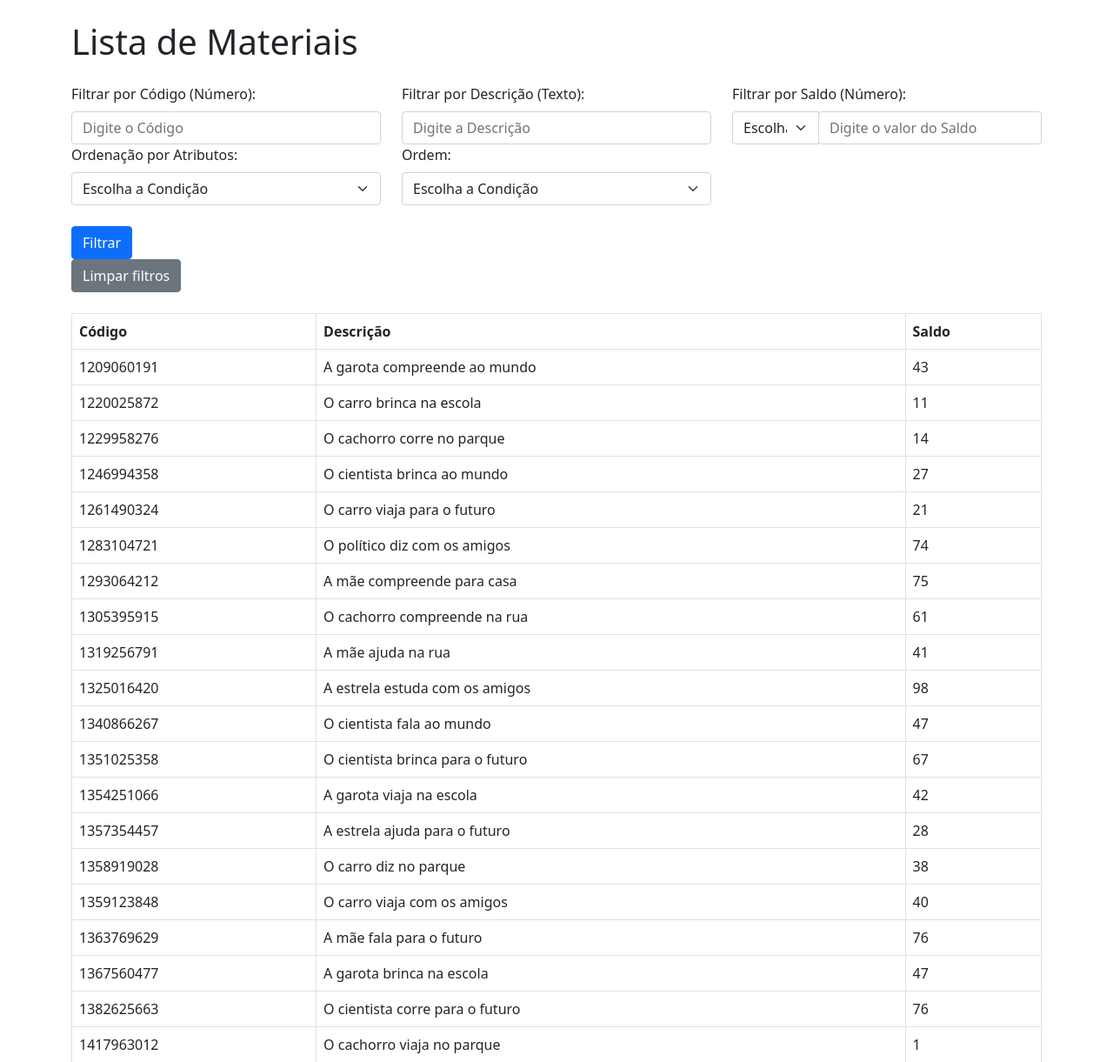
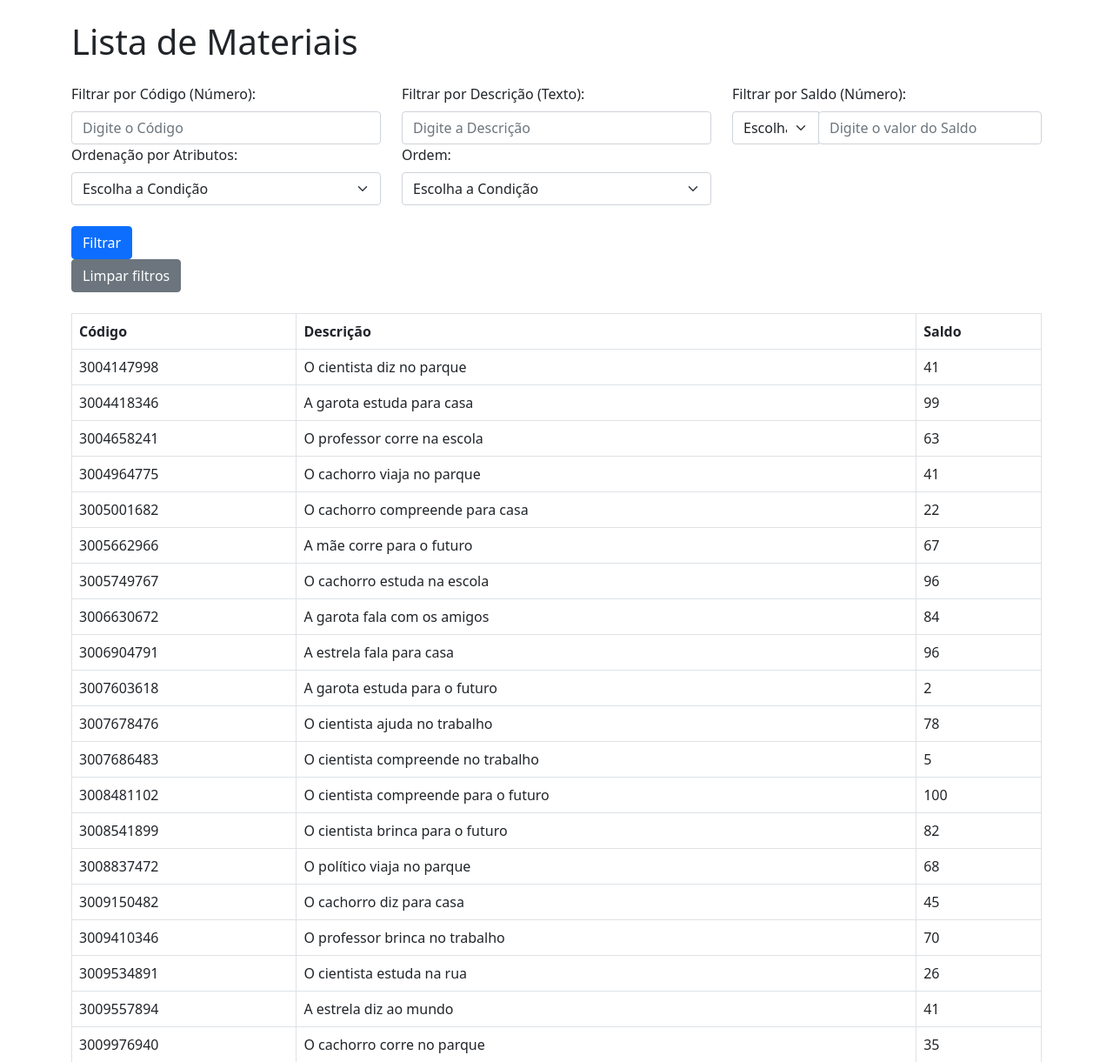
Before and after one commit to LeonardoCFilho/django_materiais, a Django app: page /consultaOracle/materiaisPesquisa/?page=2 in a window 1280 px wide. Shown: the top 1221 px of the page at 87% size. Run offline with Django 5.2, Linux system fonts and the light colour scheme; data comes from the database, SQL or seed files in the repository; both versions use the stored data as it was after the commit; tables that the repository leaves empty hold one stand-in row (values such as "Sample post"); one stand-in notice (Sample message) is shown.

Commit message:
Forçando o uso de códigos com inicio 30 e aumentando database

```diff
--- a/consultaOracle/templates/material_pesquisa.html
+++ b/consultaOracle/templates/material_pesquisa.html
@@ -6,11 +6,88 @@
     <meta name="viewport" content="width=device-width, initial-scale=1.0">
     <title>Lista de Materiais</title>
     <link rel="stylesheet" href="https://cdn.jsdelivr.net/npm/bootstrap@5.1.0/dist/css/bootstrap.min.css">
+    <style>
+        /* Container for the error message */
+        .message-container {
+            display: flex;
+            justify-content: center;
+            align-items: center;
+            position: fixed;
+            top: 20px;
+            left: 50%;
+            transform: translateX(-50%);
+            z-index: 1000;
+            width: auto;
+            max-width: 80%;
+        }
+
+        .alert-error {
+            background-color: #f8d7da; /* Soft red */
+            color: #721c24; /* Darker red */
+            border: 1px solid #f5c6cb; /* Light red border */
+            border-radius: 8px;
+            padding: 20px 30px;
+            font-size: 16px;
+            font-weight: bold;
+            box-shadow: 0 4px 6px rgba(0, 0, 0, 0.1);
+            animation: slideIn 0.5s ease-in-out; /* Add animation */
+            display: flex;
+            align-items: center;
+            justify-content: space-between;
+            width: 100%;
+            max-width: 500px;
+        }
+
+        .alert-error .icon {
+            margin-right: 15px;
+            font-size: 24px;
+        }
+
+        .alert-error .close-btn {
+            background: none;
+            border: none;
+            font-size: 20px;
+            font-weight: bold;
+            color: #721c24;
+            cursor: pointer;
+            transition: color 0.3s;
+        }
+
+        .alert-error .close-btn:hover {
+            color: #f5c6cb; /* Lighten on hover */
+        }
+
+        /* Keyframe animation for slide-in effect */
+        @keyframes slideIn {
+            0% {
+                transform: translateX(-50%) translateY(-20px);
+                opacity: 0;
+            }
+            100% {
+                transform: translateX(-50%) translateY(0);
+                opacity: 1;
+            }
+        }
+    </style>
 </head>
 
 <body>
     <div class="container mt-4">
         <h1 class="mb-4">Lista de Materiais</h1>
+
+        {% if messages %}
+        <div class="message-container">
+          {% for message in messages %}
+            {% if message.level == 40 %} <!-- Check if it's an error message -->
+              <div class="alert-error">
+                <span class="icon">&#x26A0;</span> <!-- Warning Icon -->
+                <span>{{ message }}</span>
+                <button class="close-btn" onclick="this.closest('.alert-error').style.display='none';">✖</button>
+              </div>
+            {% endif %}
+          {% endfor %}
+        </div>
+        {% endif %}
 
         <!-- Formulário de Filtro -->
         <form method="GET" action="{% url 'consultaOracle:material_pesquisa' %}">
--- a/consultaOracle/views.py
+++ b/consultaOracle/views.py
@@ -38,6 +38,7 @@ def material_pesquisa(request):
     from .models import Material, ConsumoMaterial
     from django.db.models import OuterRef, Subquery, F
     from django.utils import timezone
+    from django.contrib import messages
     from django.db.models import ExpressionWrapper, fields
 
     # Fazer a logica de login => Não está loggado -> redirect para outra página
@@ -63,12 +64,15 @@ def material_pesquisa(request):
     ordemOrdenacao = request.GET.get('ordemOrdenacao', 'c')
     campoOrdenacao = request.GET.get('campoOrdenacao', 'codigo')
 
-    materials = Material.objects.all()
+    materials = Material.objects.filter(codigo__startswith=30)
 
     # Filtros
     ## Filtro por codigo (numerico)
     if codigo:
-        materials = materials.filter(codigo__startswith=codigo)
+        if len(codigo)>=2 and (codigo[0] == '3' and codigo[1] == '0'):
+            materials = materials.filter(codigo__startswith=codigo)
+        else:
+            messages.error(request, "O código de materiais deve começar com '30'.")
     ## Filtro por descrição (string)
     if descricao:
         materials = materials.filter(descricao__icontains=descricao)
@@ -135,7 +139,7 @@ def criar_material(n=10):
     verbos = ["corre", "estuda", "fala", "viaja", "compreende", "brinca", "diz", "ajuda"]
     objetos = ["na rua", "com os amigos", "no trabalho", "na escola", "para casa", "no parque", "para o futuro", "ao mundo"]
     for _ in range(n):
-        codigo = random.randint(1000000000, 9999999999)
+        codigo = random.randint(int(3e9), int(3.1e9))
         descricao = random.choice(sujeitos) +' '+ random.choice(verbos) +' '+ random.choice(objetos)
         saldo = random.randint(1, 100)
         Material.objects.create(
@@ -161,6 +165,6 @@ def criar_consumo_material(n=10):
         )
         print(f"consumo de : {Material.objects.get(id=codigoMaterial)}")
 
-#criar_material(100)
-#criar_consumo_material(100)
+#criar_material(500)
+#criar_consumo_material(500)
 ### inserindo objetos na database FIM
```
Also changed, not shown: db.sqlite3.
